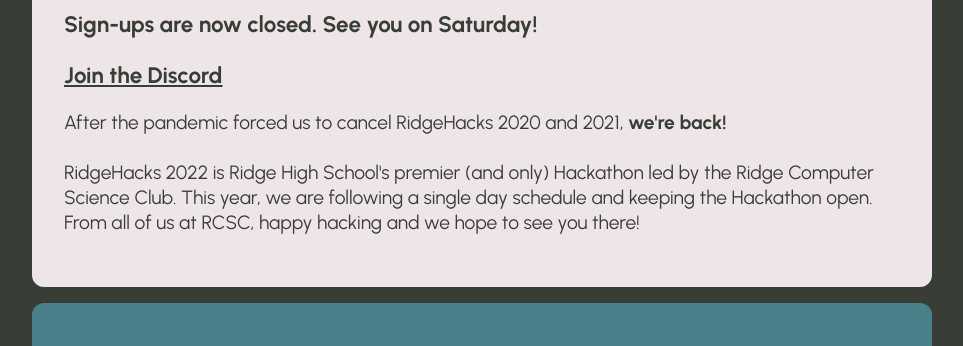
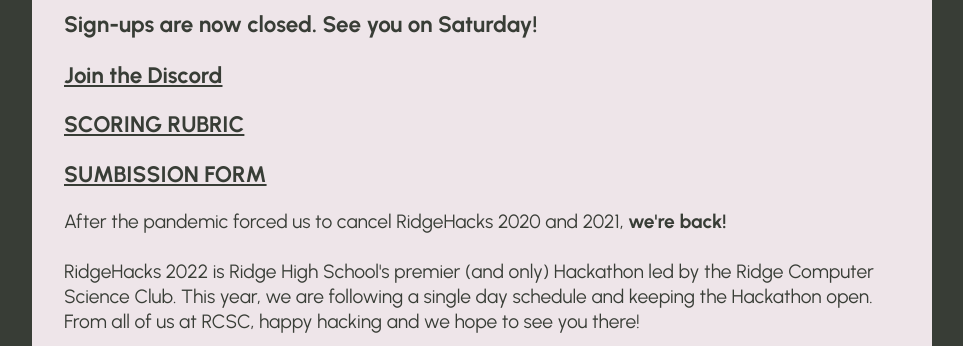
Before and after one commit to ridgehacks/ridgehacks.us, a Gatsby site: page / in a window 1280 px wide. Shown: the part 263-609 px from the top of the page, without its empty margins (158-1121 px from the left). Built offline with nearby package versions, Linux system fonts and the light colour scheme; Gatsby itself is replaced by a stand-in of ours.

Commit message:
add links to scoring rubric and submission form

```diff
--- a/src/pages/index.jsx
+++ b/src/pages/index.jsx
@@ -95,6 +95,16 @@
 					<h3>
 						<a target="_" href="https://discord.gg/zMjdnDjcfA">
 							Join the Discord
+						</a>
+					</h3>
+					<h3>
+						<a target="_" href="https://docs.google.com/document/d/1LD-tjCdM66slnRXtEXL7zmERoTjRsonuajGBMj7sdLE/edit?usp=sharing">
+							SCORING RUBRIC
+						</a>
+					</h3>
+					<h3>
+						<a target="_" href="https://tally.so/r/nr7O5m">
+							SUMBISSION FORM
 						</a>
 					</h3>
 					<p>
```
